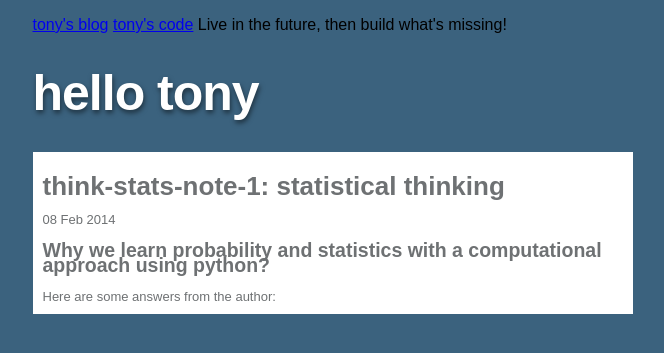
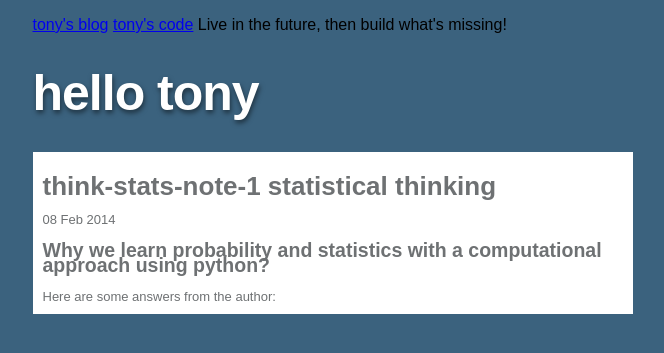
Before and after one commit to tonyskywalker/tonyskywalker.github.io, a Jekyll site: the page built from _posts/2014-02-08-think-stats-note-1-stats-ideas.md, in a window 1280 px wide. Shown: the top 353 px of the page, without its empty margins (185-849 px from the left). Built offline with Jekyll 4.4.1, drawn with Linux system fonts in a browser that asks for light colours.

Commit message:
Update 2014-02-08-think-stats-note-1-stats-ideas.md

```diff
--- a/_posts/2014-02-08-think-stats-note-1-stats-ideas.md
+++ b/_posts/2014-02-08-think-stats-note-1-stats-ideas.md
@@ -3,8 +3,8 @@ layout: default
 title: think-stats-note-1 statistical thinking
 ---
 
-think-stats-note-1: statistical thinking
-========================================
+{{ page.title }}
+================
 
 <p class="meta">{{ page.date | date_to_string }}</p>
 
```
